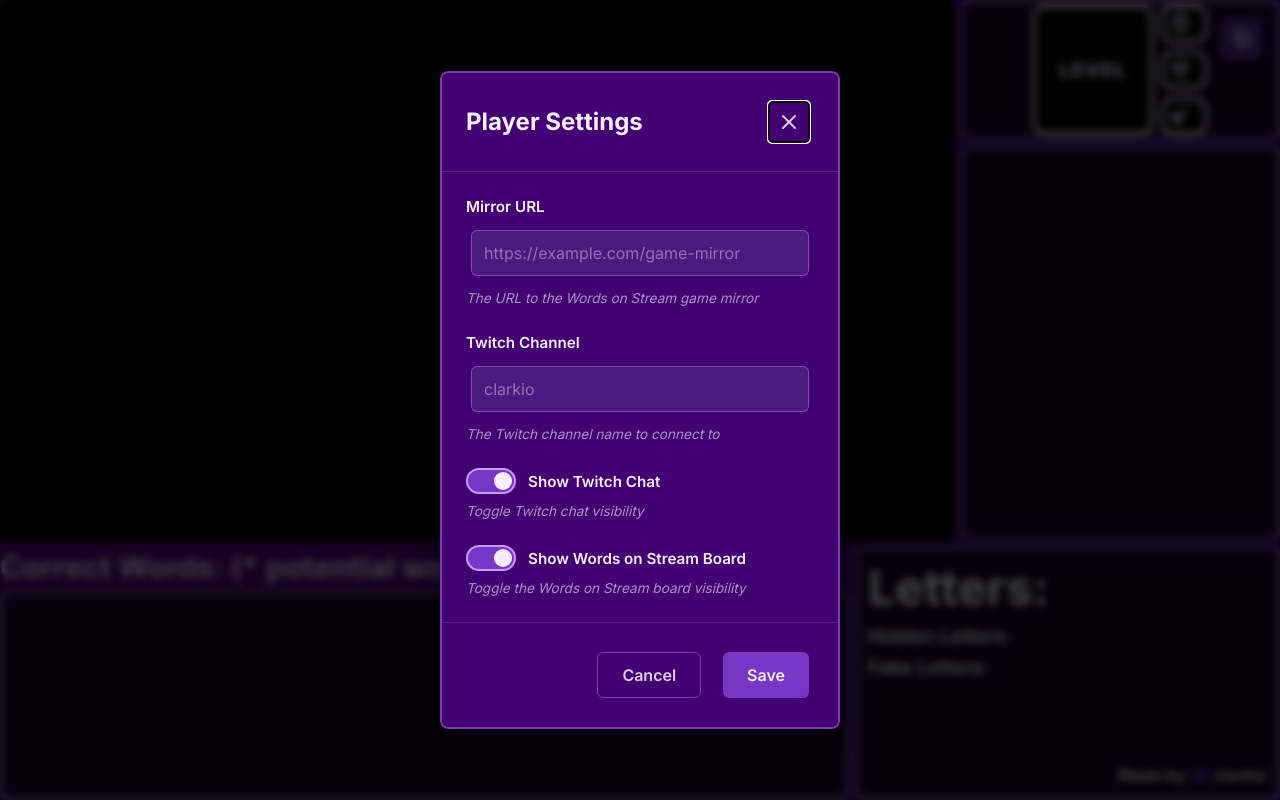
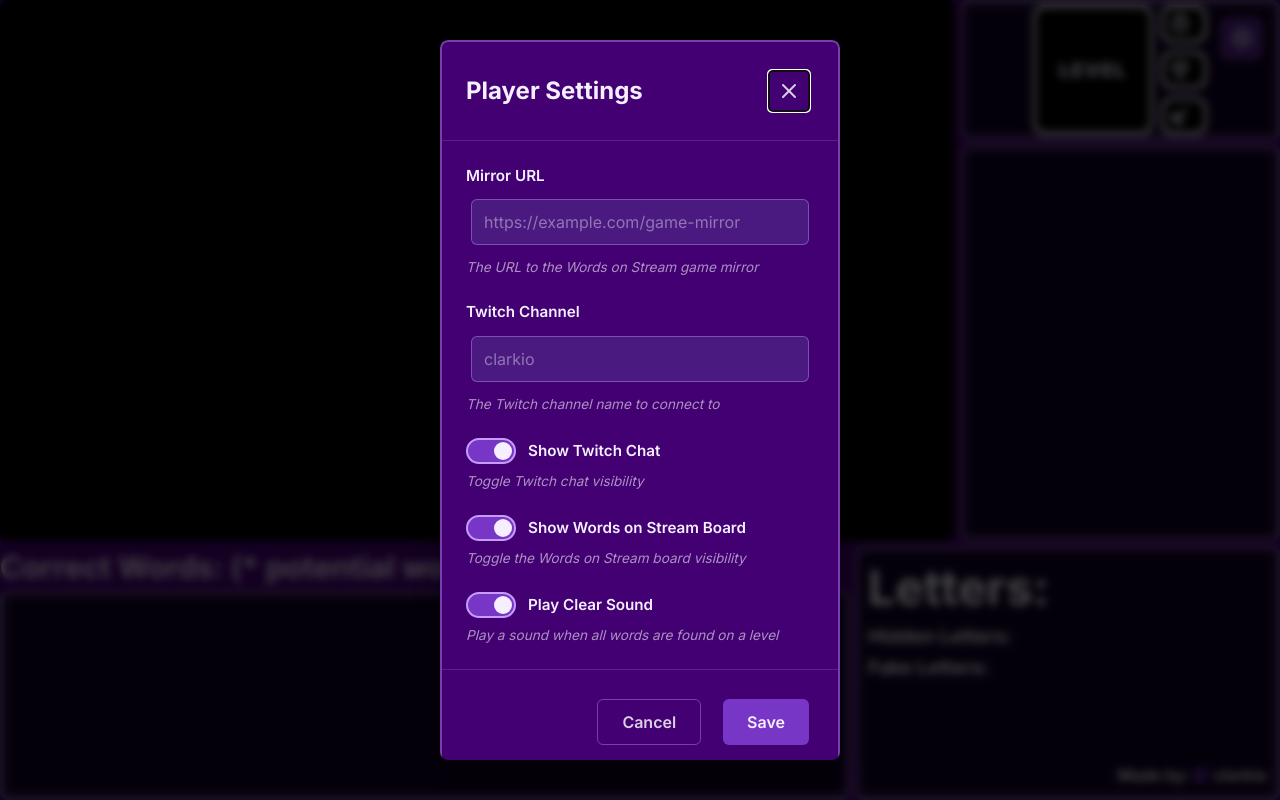
Before and after one commit to clarkio/wos-assist, an Astro site: page /player in a window 1280 px wide. Built offline with nearby package versions, Linux system fonts and the light colour scheme; Astro itself is replaced by a stand-in of ours; no server answers.

Commit message:
feat: add clear sound toggle to player and streamer settings, update GameSpectator to handle sound preference

```diff
--- a/src/pages/player.astro
+++ b/src/pages/player.astro
@@ -63,6 +63,20 @@ import SettingsDialog from '../components/SettingsDialog.astro';
           <span class='toggle-text'>Show Words on Stream Board</span>
         </label>
         <small class='form-help'>Toggle the Words on Stream board visibility</small>
+      </div>
+      <div class='form-group'>
+        <label class='toggle-label'>
+          <input
+            type='checkbox'
+            id='clear-sound-input'
+            name='clearSound'
+            class='toggle-input'
+            checked
+          />
+          <span class='toggle-slider'></span>
+          <span class='toggle-text'>Play Clear Sound</span>
+        </label>
+        <small class='form-help'>Play a sound when all words are found on a level</small>
       </div>
     </form>
   </SettingsDialog>
@@ -306,6 +320,9 @@ import SettingsDialog from '../components/SettingsDialog.astro';
     const wosEnabledInput = document.getElementById(
       'wos-enabled-input'
     ) as HTMLInputElement | null;
+    const clearSoundInput = document.getElementById(
+      'clear-sound-input'
+    ) as HTMLInputElement | null;
 
     if (mirrorUrlInput && urlParams.has('mirrorUrl')) {
       mirrorUrlInput.value = urlParams.get('mirrorUrl') || '';
@@ -326,6 +343,13 @@ import SettingsDialog from '../components/SettingsDialog.astro';
       const boardParam = urlParams.get('board');
       wosEnabledInput.checked = boardParam
         ? boardParam.toLowerCase() === 'true'
+        : true;
+    }
+
+    if (clearSoundInput) {
+      const clearSoundParam = urlParams.get('clearSound');
+      clearSoundInput.checked = clearSoundParam
+        ? clearSoundParam.toLowerCase() === 'true'
         : true;
     }
   };
@@ -359,6 +383,8 @@ import SettingsDialog from '../components/SettingsDialog.astro';
       params.set('chat', data.chatEnabled ? 'true' : 'false');
       // Handle WoS board visibility toggle
       params.set('board', data.wosEnabled ? 'true' : 'false');
+      // Handle clear sound toggle
+      params.set('clearSound', data.clearSound ? 'true' : 'false');
 
       // Navigate to the updated URL
       const newUrl = window.location.pathname + '?' + params.toString();
@@ -485,6 +511,11 @@ import SettingsDialog from '../components/SettingsDialog.astro';
 
     // Only connect if we have required parameters
     if (hasRequiredParams) {
+      // Handle clear sound setting
+      if (urlParams.has('clearSound')) {
+        spectator.clearSoundEnabled = urlParams.get('clearSound')?.toLowerCase() === 'true';
+      }
+
       spectator.connectToWosGame(currentMirrorUrl);
       spectator.connectToTwitch(twitchChannel);
     }
--- a/src/pages/streamer.astro
+++ b/src/pages/streamer.astro
@@ -35,6 +35,20 @@ import SettingsDialog from '../components/SettingsDialog.astro';
           required
         />
         <small class='form-help'>The Twitch channel name to connect to</small>
+      </div>
+      <div class='form-group'>
+        <label class='toggle-label'>
+          <input
+            type='checkbox'
+            id='streamer-clear-sound-input'
+            name='clearSound'
+            class='toggle-input'
+            checked
+          />
+          <span class='toggle-slider'></span>
+          <span class='toggle-text'>Play Clear Sound</span>
+        </label>
+        <small class='form-help'>Play a sound when all words are found on a level</small>
       </div>
     </form>
   </SettingsDialog>
@@ -278,6 +292,8 @@ import SettingsDialog from '../components/SettingsDialog.astro';
       if (data.twitchChannel) {
         params.set('twitchChannel', data.twitchChannel);
       }
+      // Handle clear sound toggle
+      params.set('clearSound', data.clearSound ? 'true' : 'false');
 
       // Reload the page with new parameters
       window.location.href = window.location.pathname + '?' + params.toString();
@@ -308,6 +324,17 @@ import SettingsDialog from '../components/SettingsDialog.astro';
         if (twitchChannelInput) {
           twitchChannelInput.value = urlParams.get('twitchChannel') || '';
         }
+      }
+
+      // Pre-populate clear sound checkbox
+      const clearSoundInput = document.getElementById(
+        'streamer-clear-sound-input'
+      ) as HTMLInputElement;
+      if (clearSoundInput) {
+        const clearSoundParam = urlParams.get('clearSound');
+        clearSoundInput.checked = clearSoundParam
+          ? clearSoundParam.toLowerCase() === 'true'
+          : true;
       }
 
       // Ensure dialog is ready and set up callbacks before opening
@@ -387,6 +414,11 @@ import SettingsDialog from '../components/SettingsDialog.astro';
 
     // Only connect if we have required parameters
     if (hasRequiredParams) {
+      // Handle clear sound setting
+      if (urlParams.has('clearSound')) {
+        spectator.clearSoundEnabled = urlParams.get('clearSound')?.toLowerCase() === 'true';
+      }
+
       spectator.connectToWosGame(currentMirrorUrl);
       spectator.connectToTwitch(twitchChannel);
     }
@@ -468,4 +500,65 @@ import SettingsDialog from '../components/SettingsDialog.astro';
     font-size: 0.85rem;
     font-style: italic;
   }
+
+  /* Toggle switch styles */
+  .toggle-label {
+    display: flex;
+    align-items: center;
+    gap: 0.75rem;
+    cursor: pointer;
+    position: relative;
+  }
+
+  .toggle-input {
+    position: absolute;
+    opacity: 0;
+    width: 0;
+    height: 0;
+  }
+
+  .toggle-slider {
+    position: relative;
+    display: inline-block;
+    width: 50px;
+    height: 26px;
+    background: var(--bg-tertiary, #4b1a81);
+    border: 2px solid var(--border-primary, rgba(199, 156, 255, 0.4));
+    border-radius: 26px;
+    transition: all 0.3s ease;
+    flex-shrink: 0;
+  }
+
+  .toggle-slider::before {
+    content: '';
+    position: absolute;
+    width: 18px;
+    height: 18px;
+    left: 2px;
+    top: 50%;
+    transform: translateY(-50%);
+    background: var(--text-primary, #dacfe6);
+    border-radius: 50%;
+    transition: all 0.3s ease;
+  }
+
+  .toggle-input:checked + .toggle-slider {
+    background: var(--bg-secondary, #7736c6);
+    border-color: var(--accent-violet, #c79cff);
+  }
+
+  .toggle-input:checked + .toggle-slider::before {
+    left: 26px;
+    background: var(--text-lightest, #f5efff);
+  }
+
+  .toggle-input:focus + .toggle-slider {
+    box-shadow: 0 0 0 3px rgba(199, 156, 255, 0.3);
+  }
+
+  .toggle-text {
+    color: var(--text-lightest, #f5efff);
+    font-weight: 600;
+    font-size: 0.95rem;
+  }
 </style>
--- a/src/scripts/wos-plus-main.ts
+++ b/src/scripts/wos-plus-main.ts
@@ -47,6 +47,7 @@ export class GameSpectator {
   currentLevelFakeLetters: string[] = [];
   currentLevelSlots: Slots[] = [];
   currentLevelEmptySlotsCount: { [key: number]: number; } = {};
+  clearSoundEnabled: boolean = true;
 
   constructor() {
     this.twitchChatLog = new Map();
@@ -215,10 +216,12 @@ export class GameSpectator {
         await saveBoard(this.currentLevelBigWord, this.currentLevelSlots);
       }
 
-      const audio = new Audio('/assets/clear.mp3');
-      audio.play().catch((error) => {
-        console.error('Error playing audio:', error);
-      });
+      if (this.clearSoundEnabled) {
+        const audio = new Audio('/assets/clear.mp3');
+        audio.play().catch((error) => {
+          console.error('Error playing audio:', error);
+        });
+      }
     } else {
       this.logMissingWords();
       this.logEmptySlots();
```
Also changed, not shown: 1 other file.
